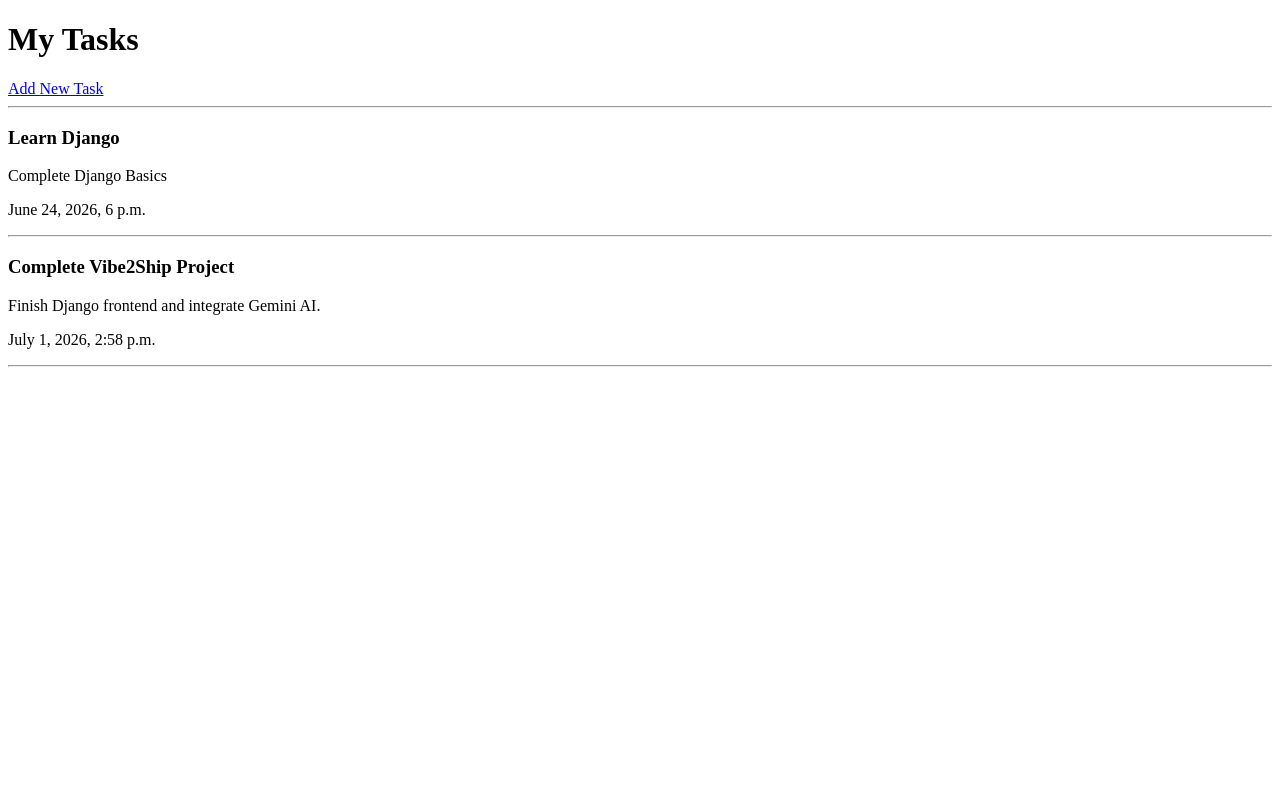
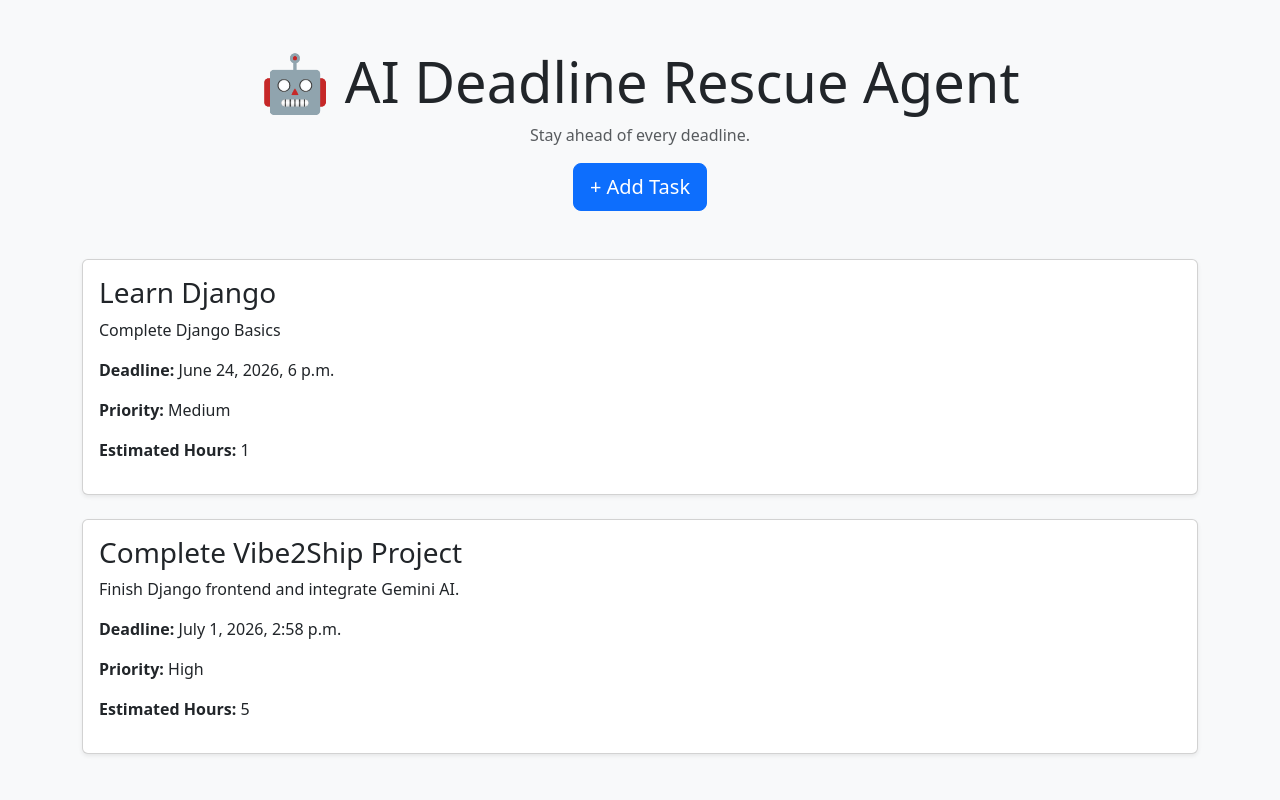
Before and after one commit to shivampoojanyadav/ai-deadline-rescue-agent, a Django app: page / in a window 1280 px wide. Run offline with Django 5.2, Linux system fonts and the light colour scheme; data comes from the database, SQL or seed files in the repository.

Commit message:
update db

```diff
--- a/tasks/templates/tasks/home.html
+++ b/tasks/templates/tasks/home.html
@@ -1,22 +1,77 @@
 <!DOCTYPE html>
 <html>
+
 <head>
+
     <title>AI Deadline Rescue Agent</title>
+
+    <link href="https://cdn.jsdelivr.net/npm/bootstrap@5.3.3/dist/css/bootstrap.min.css"
+          rel="stylesheet">
+
 </head>
-<body>
 
-<h1>My Tasks</h1>
+<body class="bg-light">
 
-<a href="/add/">Add New Task</a>
+<div class="container mt-5">
 
-<hr>
+    <div class="text-center mb-5">
 
-{% for task in tasks %}
-    <h3>{{ task.title }}</h3>
-    <p>{{ task.description }}</p>
-    <p>{{ task.deadline }}</p>
-    <hr>
-{% endfor %}
+        <h1 class="display-4">
+            🤖 AI Deadline Rescue Agent
+        </h1>
+
+        <p class="text-muted">
+            Stay ahead of every deadline.
+        </p>
+
+        <a href="/add/" class="btn btn-primary btn-lg">
+            + Add Task
+        </a>
+
+    </div>
+
+    {% for task in tasks %}
+
+    <div class="card mb-4 shadow-sm">
+
+        <div class="card-body">
+
+            <h3>{{ task.title }}</h3>
+
+            <p>{{ task.description }}</p>
+
+            <p>
+
+                <strong>Deadline:</strong>
+
+                {{ task.deadline }}
+
+            </p>
+
+            <p>
+
+                <strong>Priority:</strong>
+
+                {{ task.priority }}
+
+            </p>
+
+            <p>
+
+                <strong>Estimated Hours:</strong>
+
+                {{ task.estimated_hours }}
+
+            </p>
+
+        </div>
+
+    </div>
+
+    {% endfor %}
+
+</div>
 
 </body>
+
 </html>
```
